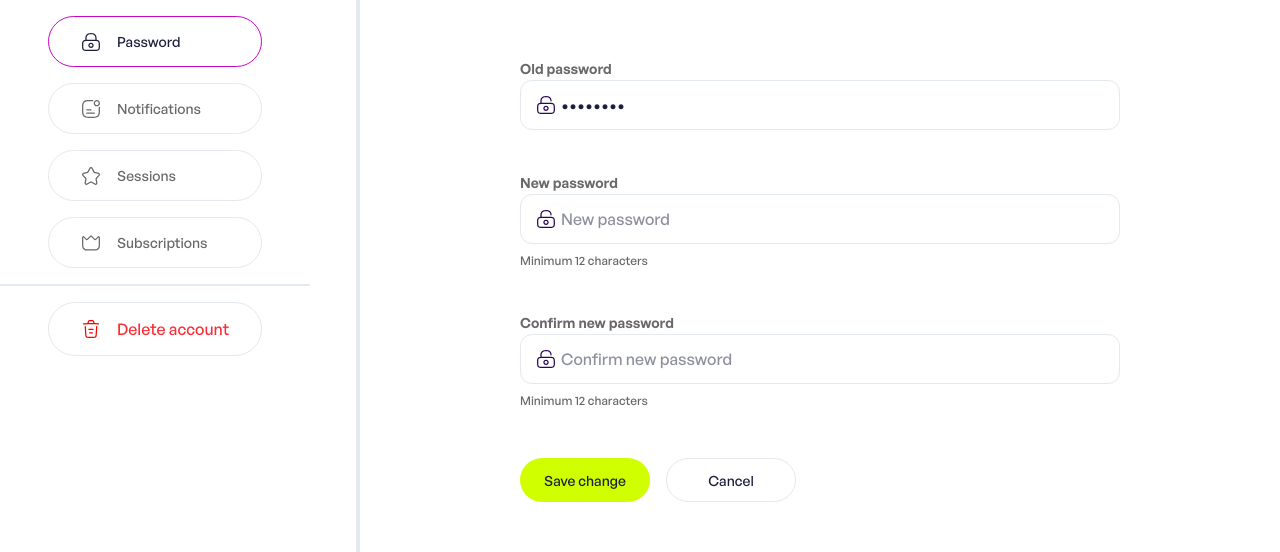
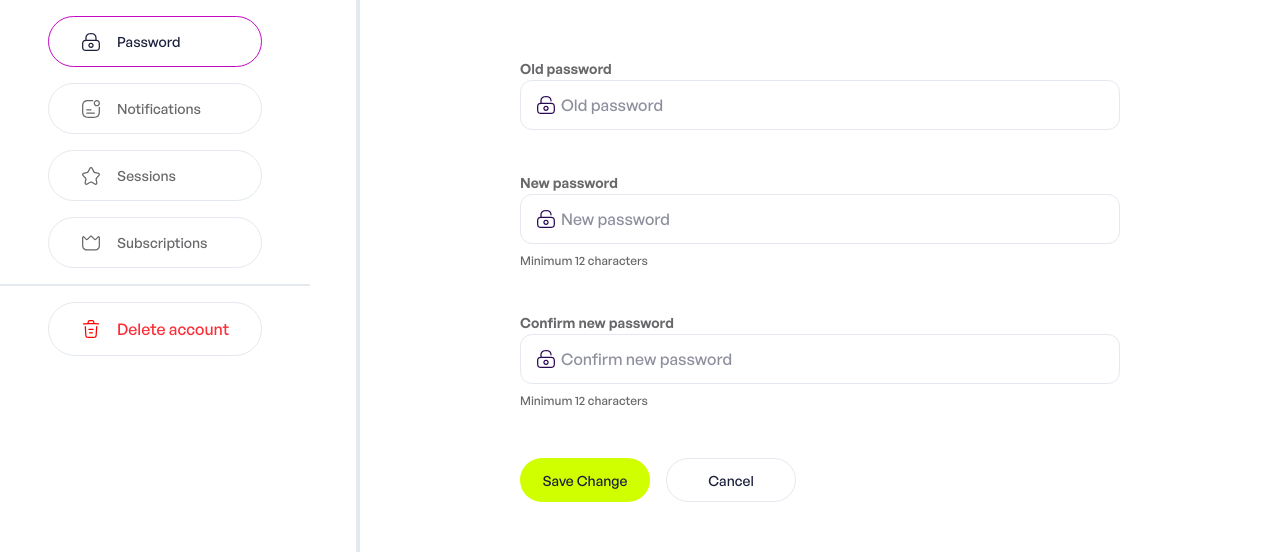
Before and after one commit to Moeed-Tahir/dzignhub, a Next.js app: page /setting/password in a window 1280 px wide. Shown: the part 255-807 px from the top of the page. Built offline with nearby package versions, Linux system fonts and the light colour scheme.

Commit message:
change password done

```diff
--- a/src/app/setting/password/page.jsx
+++ b/src/app/setting/password/page.jsx
@@ -1,23 +1,64 @@
+"use client"
 import React from "react";
 import Image from "next/image";
 
 const page = () => {
+  const [oldPassword, setOldPassword] = React.useState("");
+  const [newPassword, setNewPassword] = React.useState("");
+  const [confirmNewPassword, setConfirmNewPassword] = React.useState("");
+  const [isLoading, setIsLoading] = React.useState(false);
+  const changePassword = async () => {
+    setIsLoading(true);
+    if (newPassword !== confirmNewPassword) {
+      alert("New password and confirm password do not match");
+      return;
+    }
+   try {
+    const response = await fetch(`${process.env.NEXT_PUBLIC_API_URL}/change-password`, {
+      method: "POST",
+      headers: {
+        "Content-Type": "application/json",
+        Authorization: `Bearer ${localStorage.getItem("token")}`,
+      },
+      body: JSON.stringify({oldPassword, newPassword}),
+    });
+
+    const data = await response.json();
+    if (data.type === "success") {
+      alert(data.message);
+      localStorage.setItem("token", data.token);
+    } else {
+      alert(data.message);
+    }
+   }
+   catch (error) {
+      console.error(error.message);
+   }
+   finally{
+    setIsLoading(false);
+    setOldPassword("");
+    setNewPassword("");
+    setConfirmNewPassword("");
+   }
+  }
   return (
     <div className="flex flex-1 flex-col items-start justify-center py-[40px] xl:py-[80px] bg-white px-[40px] xl:px-[160px]">
       <h1 className="text-[#2A0856] text-[34px] font-semibold mb-[56px]">
         Edit password
       </h1>
-      <form className="w-full  flex flex-col gap-10">
+      <div className="w-full  flex flex-col gap-10">
         <div>
           <label className="text-[#68686B] text-[14px] font-semibold  ">
             Old password
           </label>
           <div className="relative">
             <input
+            value={oldPassword}
+              onChange={(e) => setOldPassword(e.target.value)}
               type="password"
               className="w-full border border-[#E3E9EE] rounded-[12px] py-[12px] pr-[16px] pl-[40px] text-[#1B1F3B] text-[16px] font-medium focus:outline-none focus:border-[#C209C1] transition"
               placeholder="Old password"
-              defaultValue="password"
+
             />
             <span className="absolute left-4 top-1/2 -translate-y-1/2">
               {" "}
@@ -36,6 +77,8 @@ const page = () => {
           </label>
           <div className="relative">
             <input
+              value={newPassword}
+              onChange={(e) => setNewPassword(e.target.value)}
               type="password"
               className="w-full border  border-[#E3E9EE] rounded-[12px] py-[12px] pr-[16px] pl-[40px] text-[#1B1F3B] text-[16px] font-medium focus:outline-none focus:border-[#C209C1] transition"
               placeholder="New password"
@@ -60,6 +103,8 @@ const page = () => {
           </label>
           <div className="relative">
             <input
+              value={confirmNewPassword}
+              onChange={(e) => setConfirmNewPassword(e.target.value)}
               type="password"
               className="w-full border border-[#E3E9EE] rounded-[12px] py-[12px] pr-[16px] pl-[40px] text-[#1B1F3B] text-[16px] font-medium focus:outline-none focus:border-[#C209C1] transition"
               placeholder="Confirm new password"
@@ -80,10 +125,15 @@ const page = () => {
         </div>
         <div className="flex gap-4 mt-2">
           <button
+          onClick={changePassword}
             type="submit"
-            className="bg-[#D0FF00] hover:bg-[#b8e600] text-[#1B1F3B] font-medium rounded-full text-[14px] w-[130px] h-[44px] transition"
+            className="bg-[#D0FF00] hover:bg-[#b8e600] text-[#1B1F3B] font-medium rounded-full text-[14px] w-[130px] h-[44px] transition flex items-center justify-center"
           >
-            Save change
+            {isLoading ? (
+            <div className="animate-spin rounded-full h-5 w-5 border-b-2 border-black"></div>
+          ) : (
+            "Save Change"
+          )}
           </button>
           <button
             type="button"
@@ -92,7 +142,7 @@ const page = () => {
             Cancel
           </button>
         </div>
-      </form>
+      </div>
     </div>
   );
 };
```
